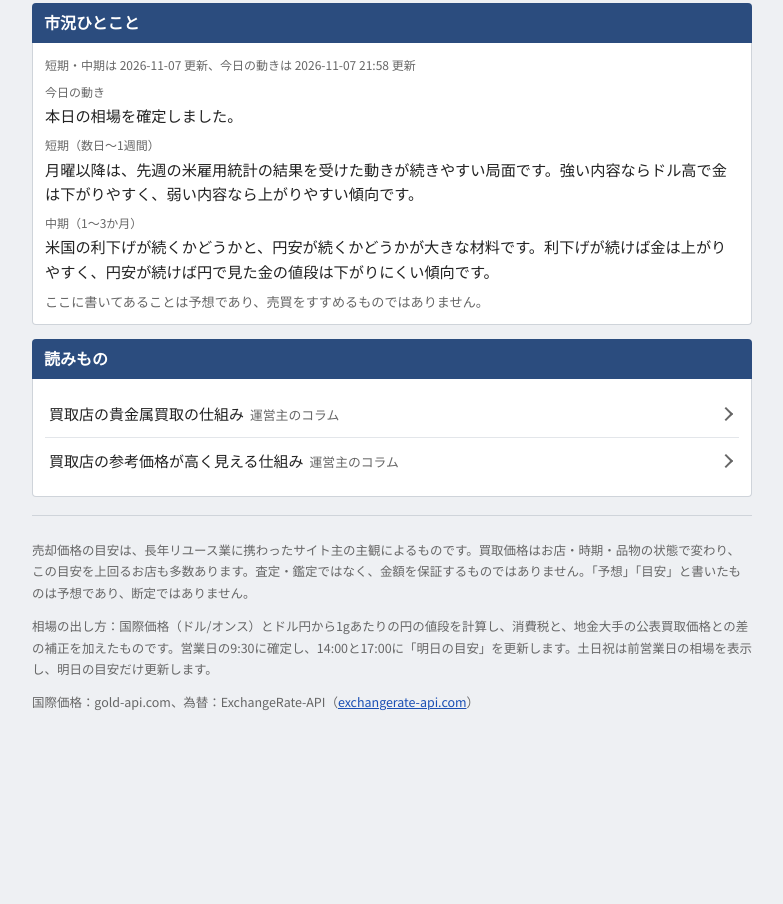
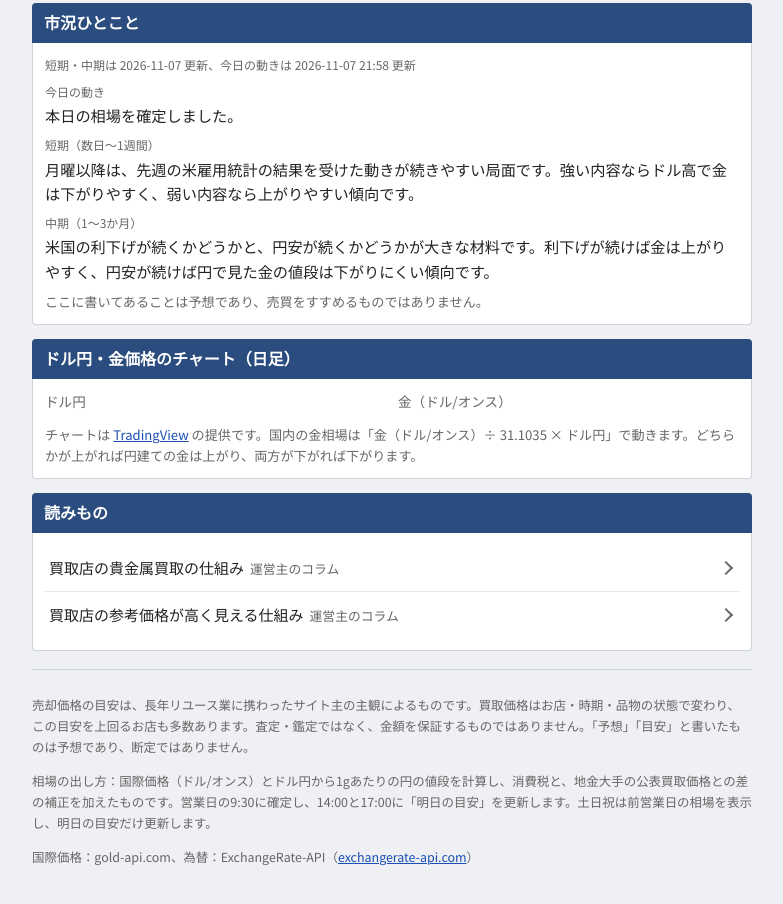
Before and after one commit to j8w6nyvmcj-droid/kin-tedori, a plain HTML site: page index.html in a window 1280 px wide. Shown: the part 2159-3063 px from the top of the page, without its empty margins (248-1031 px from the left). Before the commit the page ends 2909 px from the top, so only its background shows below. Drawn offline with Linux system fonts and the light colour scheme; a script that the page names is missing.

Commit message:
ドル円・金価格の小さな日足チャート
Co-Authored-By: Claude Fable 5.1 <noreply@anthropic.com>
Claude-Session: https://claude.ai/code/session_01QBvATnpeADfj2qmJ9Lqjju

```diff
--- a/index.html
+++ b/index.html
@@ -77,6 +77,23 @@
   <div class="note">ここに書いてあることは予想であり、売買をすすめるものではありません。</div>
 </div>
 
+<div class="band">ドル円・金価格のチャート（日足）</div>
+<div class="box">
+  <div class="tvwrap">
+    <div class="tv"><div class="tv-t">ドル円</div>
+      <div class="tradingview-widget-container"><div class="tradingview-widget-container__widget"></div>
+      <script type="text/javascript" src="https://s3.tradingview.com/external-embedding/embed-widget-mini-symbol-overview.js" async>
+      {"symbol":"FX_IDC:USDJPY","width":"100%","height":"220","locale":"ja","dateRange":"3M","colorTheme":"light","isTransparent":true,"autosize":true,"largeChartUrl":""}
+      </script></div></div>
+    <div class="tv"><div class="tv-t">金（ドル/オンス）</div>
+      <div class="tradingview-widget-container"><div class="tradingview-widget-container__widget"></div>
+      <script type="text/javascript" src="https://s3.tradingview.com/external-embedding/embed-widget-mini-symbol-overview.js" async>
+      {"symbol":"TVC:GOLD","width":"100%","height":"220","locale":"ja","dateRange":"3M","colorTheme":"light","isTransparent":true,"autosize":true,"largeChartUrl":""}
+      </script></div></div>
+  </div>
+  <div class="note">チャートは <a href="https://www.tradingview.com/" rel="noopener">TradingView</a> の提供です。国内の金相場は「金（ドル/オンス）÷ 31.1035 × ドル円」で動きます。どちらかが上がれば円建ての金は上がり、両方が下がれば下がります。</div>
+</div>
+
 <div class="band" id="columns">読みもの</div>
 <div class="box">
   <ul class="list">
--- a/style.css
+++ b/style.css
@@ -67,3 +67,8 @@ ul.list .d{color:var(--muted);font-size:.8rem;font-weight:400;margin-left:6px}
 .article p{margin:0 0 1em}
 .article .quote{background:var(--bg);border-left:4px solid var(--band);padding:8px 12px;margin:0 0 1em}
 @media (max-width:420px){.fr{grid-template-columns:1fr}}
+
+.tvwrap{display:grid;grid-template-columns:1fr 1fr;gap:12px}
+.tv{min-width:0}
+.tv-t{font-size:.85rem;color:var(--muted);margin-bottom:4px}
+@media (max-width:560px){.tvwrap{grid-template-columns:1fr}}
```
